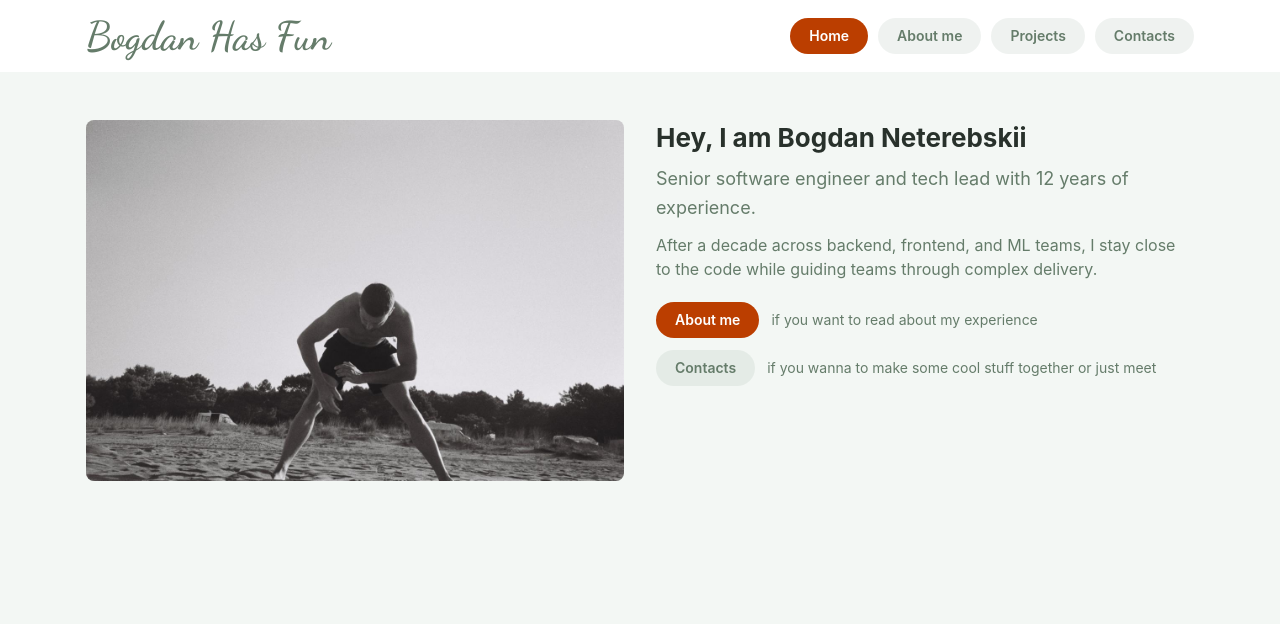
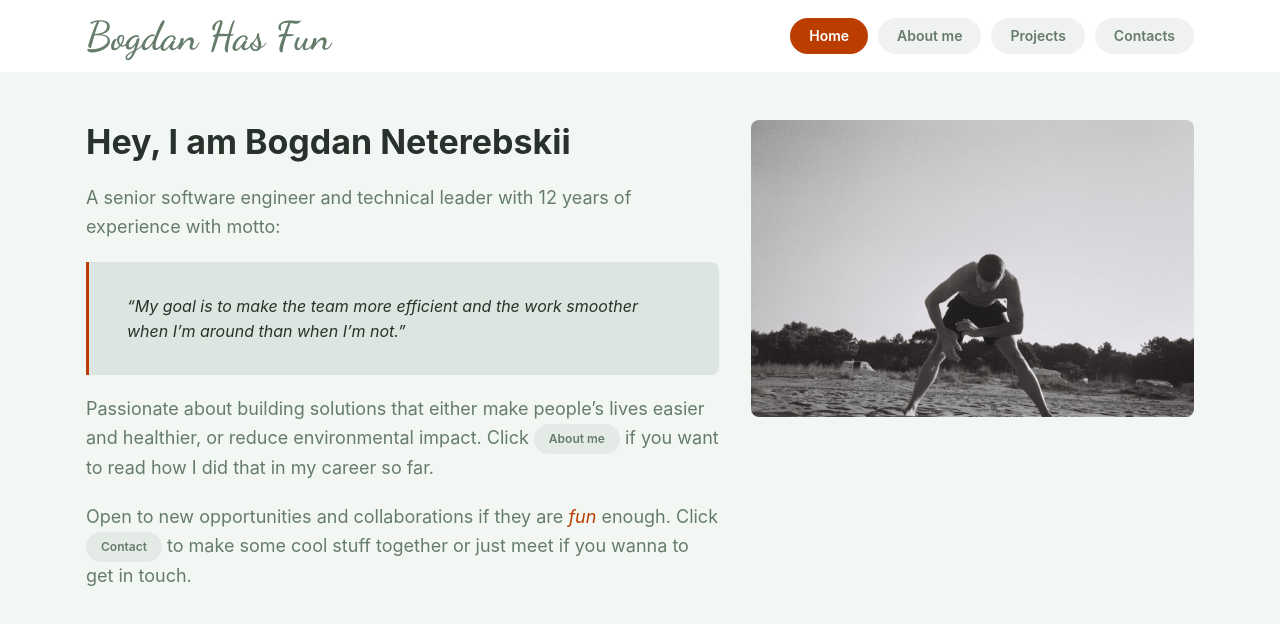
Before and after one commit to ozzzzz/ozzzzz.github.io, a React (Vite) app: page / in a window 1280 px wide. Shown: the top 624 px of the page. Built offline with nearby package versions, Linux system fonts and the light colour scheme.

Commit message:
main more or less complete

```diff
--- a/src/main.tsx
+++ b/src/main.tsx
@@ -82,7 +82,14 @@ const theme = createTheme({
     }),
     Text: Text.extend({
       defaultProps: {
-        c: 'pine.6'
+        c: 'pine.6',
+        size: 'lg',
+      }
+    }),
+    TextSelected: Text.extend({
+      defaultProps: {
+        c: 'ember',
+        size: 'lg',
       }
     })
   }
--- a/src/pages/Home.tsx
+++ b/src/pages/Home.tsx
@@ -1,13 +1,43 @@
-import { Button, Container, Grid, Group, Image, Stack, Text, Title } from '@mantine/core'
+import { Blockquote, Button, Container, Grid, Group, Image, Stack, Text, Title } from '@mantine/core'
 import { Link } from 'react-router-dom'
 import bogdanPhoto from '../assets/bogdan_photo_4.jpeg'
 import profileData from '../utils/profileData'
 
 const Home = () => {
+
   return (
     <Container size="lg" py="xl">
       <Grid gutter="xl" align="stretch">
-        <Grid.Col span={{ base: 12, md: 6 }}>
+        <Grid.Col span={{ base: 12, md: 7 }}>
+          <Stack gap="lg" align="flex-start">
+            <Stack gap="lg">
+              <Title order={1}>
+                Hey, I am Bogdan Neterebskii
+              </Title>
+              <Text>
+                A senior software engineer and technical leader with {profileData.experienceYears} years of experience with motto:
+              </Text>
+              <Blockquote bg="pine.1" fs="italic" c="pine.9">
+                “My goal is to make the team more efficient and the work smoother when I’m around than when I’m not.”
+              </Blockquote>
+            </Stack>
+            <Stack>
+              <Text>
+                Passionate about building solutions that either make people’s lives easier and healthier, or reduce environmental impact. Click <Button component={Link} to="/about" color="pine" variant='light' radius="xl" size='xs' >
+                  About me
+                </Button> if you want to read how I did that in my career so far.
+              </Text>
+            </Stack>
+            <Stack>
+              <Text>
+                Open to new opportunities and collaborations if they are <Text span c="ember" fs="italic">fun</Text> enough. Click <Button component={Link} to="/contact" radius="xl" color="pine" variant='light' size='xs'>Contact</Button> to make some cool stuff together or just meet if you wanna to get in touch.
+              </Text>
+            </Stack>
+
+          </Stack>
+        </Grid.Col>
+
+        <Grid.Col span={{ base: 12, md: 5 }}>
           <Image
             src={bogdanPhoto}
             alt="Bogdan Neterebskii"
@@ -16,44 +46,8 @@ const Home = () => {
             mx="auto"
           />
         </Grid.Col>
-        <Grid.Col span={{ base: 12, md: 6 }}>
-          <Stack gap="lg" align="flex-start">
-            <Stack gap="xs">
-              <Title order={2}>
-                Hey, I am Bogdan Neterebskii
-              </Title>
-              <Text size="lg">
-                Senior software engineer and tech lead with {profileData.experienceYears} years of experience.
-              </Text>
-              <Text size="md">
-                After a decade across backend, frontend, and ML teams, I stay close to the code while guiding teams through complex delivery.
-              </Text>
-            </Stack>
-
-            <Stack gap="sm">
-              <Group gap="sm" wrap="wrap">
-                <Button component={Link} to="/about" radius="xl" color="ember">
-                  About me
-                </Button>
-                <Text size="sm">
-                  if you want to read about my experience
-                </Text>
-              </Group>
-
-              <Group gap="sm" wrap="wrap">
-                <Button component={Link} to="/contact" variant="light" radius="xl" color="pine">
-                  Contacts
-                </Button>
-                <Text size="sm">
-                  if you wanna to make some cool stuff together or just meet
-                </Text>
-              </Group>
-            </Stack>
-          </Stack>
-        </Grid.Col>
       </Grid>
-    </Container>
+    </Container >
   )
 }
-
 export default Home
```
Also changed, not shown: 1 other file (tests, documents, lock files or other folders).
